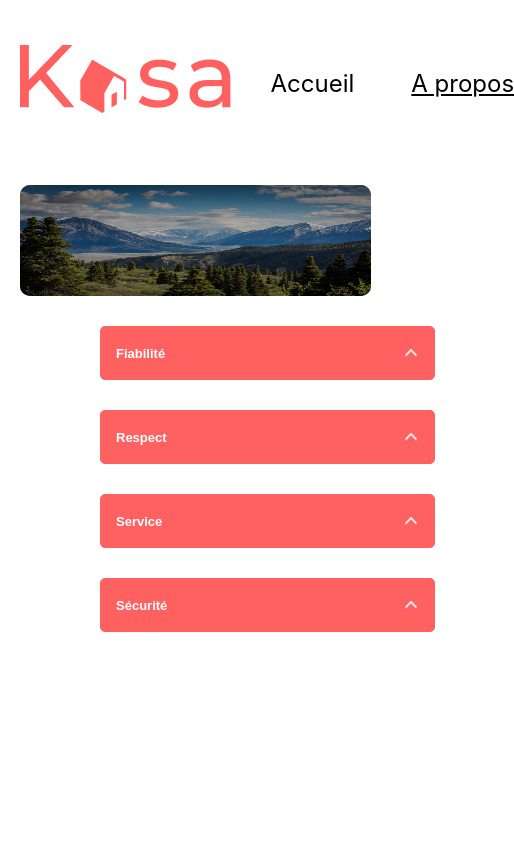
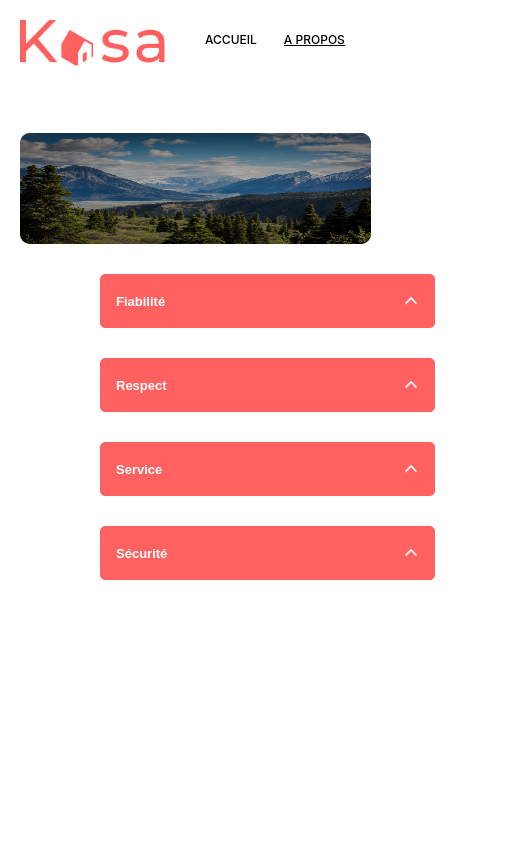
Before and after one commit to AlmostH/kasa, a React (Create React App) app: page /apropos in a window 390 px wide. Shown: the top 844 px of the page, 514 px wide, since content can reach past the window. Built offline with nearby package versions, Linux system fonts and the light colour scheme.

Commit message:
modif css files in scss

```diff
--- a/src/css/header.scss
+++ b/src/css/header.scss
@@ -1,44 +1,52 @@
-
 header {
 	margin: 45px auto 0 auto;
 	width: 90%;
   }
+
   .navigation {
 	display: flex;
 	justify-content: space-between;
 	width: 100%;
 	margin-bottom: 50px;
   }
+
   .nav_link {
 	display: flex;
 	flex-direction: row;
 	gap: 57px;
 	font-size: 24px;
 	list-style-type: none;
-	a { color: #000;
+	a {
+	  color: #000;
 	  text-decoration: none;
 	  text-wrap: nowrap;
 	}
 	.activeLink {
+
 	  text-decoration: underline;
+
 	}
+
+  }
+
+
+
   @media screen and (max-width: 900px) {
 	header {
 	  width: 60%;
 	  align-items: center;
 	  margin: 20px 20px 0 20px;
 	}
-	.navigation {
-		.nav_link {
+
+	.navigation .nav_link {
 	  text-transform: uppercase;
 	  font-size: 12px;
 	  font-weight: 500;
 	  gap: 27px;
 	}
-	}
+
 	.logo {
 	  width: 145px;
 	  height: 46px;
 	}
   }
-}
```
Lines whose indentation alone changed are shown as unchanged.
